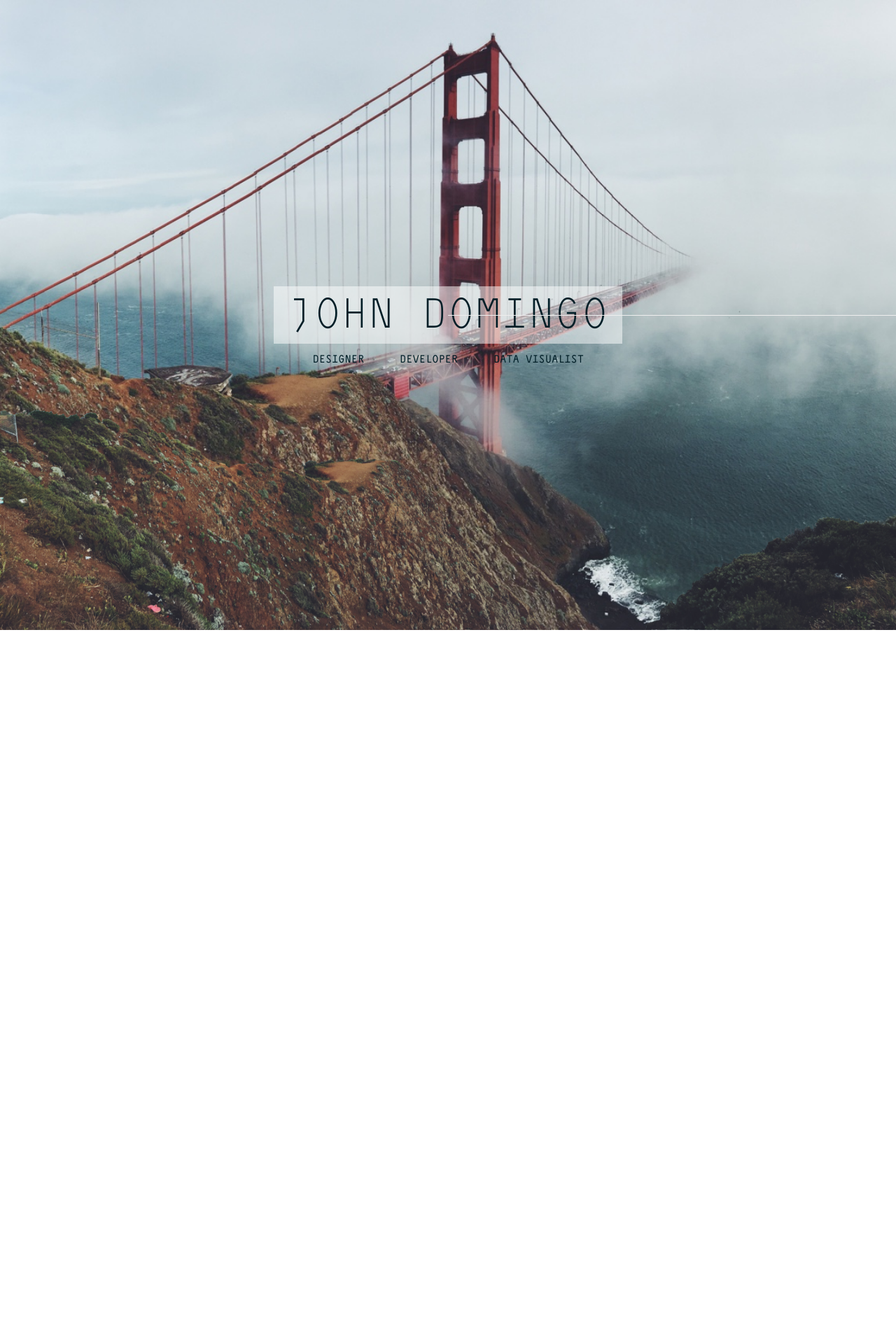
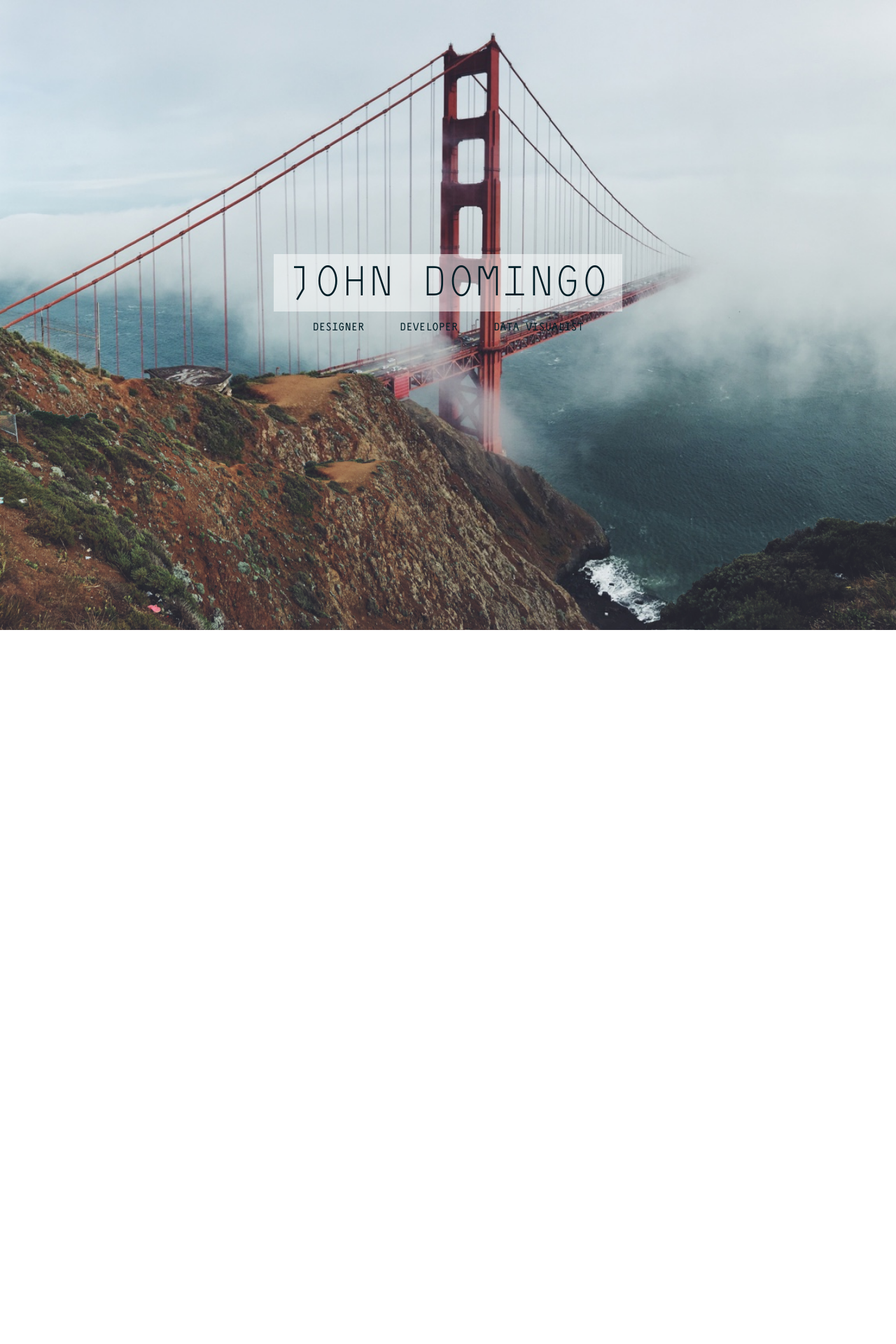
Before and after one commit to jwdomingo/jwdomingo.github.io, a Jekyll site: the page built from index.html, in a window 1280 px wide. Shown: the top 1920 px of the page at 70% size. Built offline with Jekyll 4.4.1, drawn with Linux system fonts in a browser that asks for light colours.

Commit message:
OMG IT WORKS

```diff
--- a/_layouts/home.html
+++ b/_layouts/home.html
@@ -1,6 +1,6 @@
 <!DOCTYPE html><html lang="en"><head>{% include head.html %}
 </head><body><!-- Landing Page //--><header class="text-center"><div class="bg-img"></div><div id="main-title" class="container"><h1>John Domingo</h1></div><div id="sub-title" class="container"><h6 class="sub-title"><input type="radio" name="toggler" id="design" class="toggler"><label for="design" class="lbl-toggler">Designer</label><p class="tag-list"><span>Sketch 3</span><span>Illustrator</span><span>Photoshop</span><span>InDesign</span></p></h6><h6 class="sub-title"><input type="radio" name="toggler" id="develop" class="toggler"><label for="develop" class="lbl-toggler">Developer</label><p class="tag-list"><span>HTML5</span><span>CSS3</span><span>JavaScript</span><span>jQuery</span><span>Git</span></p></h6><h6 class="sub-title"><input type="radio" name="toggler" id="datavis" class="toggler"><label for="datavis" class="lbl-toggler">Data Visualist</label><p class="tag-list"><span>D3.js</span><span>MATLAB</span><span>Excel VBA</span></p></h6></div><div id="about-text" class="container"><p>Just trying to find a foothold in this new territory called web development, so naturally I started a blog about my journey. I'm a data enthusiast with a penchant for interactive visualizations. When I've got free time I like to vedge out in the kitchen or lift heavy objects over my head.
-    </p></div><div class="fg-img-1"></div><div class="profile-img container"></div><hr class="special-hr container"></header><section id="about"></section><section id="skills"></section><!--script(src="/js/jquery-2.1.4.min.js")--><!--script(src="/js/functions.js")--></body></html>
+    </p></div><div class="fg-img-1"></div><div class="profile-img container"></div></header><section id="about"></section><section id="skills"></section><!--script(src="/js/jquery-2.1.4.min.js")--><!--script(src="/js/functions.js")--></body></html>
 
 
 <!--////////////////////////////////////////////////////////- body
--- a/_layouts/jade/home.jade
+++ b/_layouts/jade/home.jade
@@ -51,8 +51,6 @@
       .fg-img-1
 
       .profile-img.container
-
-      hr.special-hr.container
     section(id='about')
     section(id='skills')
 
--- a/_sass/_home.sass
+++ b/_sass/_home.sass
@@ -1,21 +1,38 @@
 // Font-Size Variables
-$fs-main: 3.5
-$fs-sub:  1.2
-$fs-tag:  1.1
+$fs-main-xs: 3.5
+$fs-sub-xs:  1.2
+$fs-tag-xs:  1.1
+
+$fs-main-md: 6.2
+$fs-sub-md:  1.5
+$fs-tag-md:  1
+
 
 // Height Variables
+$h-prof-xs: 80px
 $h-prof-sm: 100px
-$h-prof-xs: 80px
-$h-main:    (10px * $fs-main) + (2 * 10px)
-$h-sub:     (10px * $fs-sub) + (2 * 5px)
-$h-tag:     (10px * $fs-tag) * 1.5
+$h-prof-md: 150px
+
+$h-main-xs: (10px * $fs-main-xs) + (2 * 10px)
+$h-sub-xs:  (10px * $fs-sub-xs) + (2 * 5px)
+$h-tag-xs:  (10px * $fs-tag-xs) * 1.5
+
+$h-main-md: (10px * $fs-main-md) + (2 * 10px)
+$h-sub-md:  (10px * $fs-sub-md) + (2 * 5px)
+$h-tag-md:  (10px * $fs-tag-md) * 1.5
 
 // TranslateY Variables
-$ty-prof-sm: -$h-prof-sm - $h-main - 5px
-$ty-prof-xs: -$h-prof-xs - $h-main - 5px
-$ty-main: -$h-main - 5px
-$ty-tag:  ($h-sub / 2) + 10px
-$ty-text:  $h-sub + $h-tag + 25px
+$ty-prof-xs: -$h-prof-xs - $h-main-xs - 5px
+$ty-prof-sm: -$h-prof-sm - $h-main-xs - 5px
+$ty-prof-md: -$h-prof-md - $h-main-md - 5px
+
+$ty-main-xs: -$h-main-xs - 5px
+$ty-tag-xs:  ($h-sub-xs / 2) + 10px
+$ty-text-xs:  $h-sub-xs + $h-tag-xs + 25px
+
+$ty-main-md: -$h-main-md - 5px
+$ty-tag-md:  ($h-sub-md / 2) + 10px
+$ty-text-md:  $h-sub-md + $h-tag-md + 30px
 
 //////////////
 // PARALLAX //
@@ -45,11 +62,11 @@
   #main-title.container
     z-index: 0
     width: 100%
-    +transform(translate(-50%, $ty-main))
+    +transform(translate(-50%, $ty-main-xs))
 
     h1
       display: block
-      font-size: #{$fs-main}rem
+      font-size: #{$fs-main-xs}rem
       line-height: 1
       margin: 0px
       padding: 10px 20px
@@ -67,7 +84,7 @@
     +justify-content(space-around)
 
     h6.sub-title
-      font-size: #{$fs-sub}rem
+      font-size: #{$fs-sub-xs}rem
       margin: 0px
       color: $text-color
       font-weight: normal
@@ -99,8 +116,8 @@
         width: 85%
         margin: 0px
         +position(absolute, 50% null null 50%)
-        +transform(translate(-50%, $ty-tag))
-        font-size: #{$fs-tag}rem
+        +transform(translate(-50%, $ty-tag-xs))
+        font-size: #{$fs-tag-xs}rem
         line-height: 1
         text-transform: lowercase
         white-space: nowrap
@@ -119,7 +136,7 @@
 
   #about-text.container
     z-index: -2
-    +transform(translate(-50%, $ty-text))
+    +transform(translate(-50%, $ty-text-xs))
 
     width: 92.5%
 
@@ -159,7 +176,7 @@
 @media only screen and (max-height: 320px) and (-webkit-min-device-pixel-ratio: 1.5)
   header
     #main-title.container
-      +transform(translate(-50%, $ty-main + 5px))
+      +transform(translate(-50%, $ty-main-xs + 5px))
 
     .profile-img
       +size(80px)
@@ -187,7 +204,7 @@
 @media only screen and (min-width: 500px) and (min-height: 450px)
   header
     #main-title.container
-      +transform(translate(-50%, -41px))
+      +transform(translate(-50%, $ty-main-md))
 
       h1
         font-size: 6.2rem
@@ -195,25 +212,25 @@
 
     #sub-title.container
       width: 500px
-      +transform(translate(-50%, 51px))
+      +transform(translate(-50%, 5px))
 
       h6.sub-title
         font-size: 1.5rem
 
         p.tag-list
           font-size: 1rem
-          +transform(translate(-50%, 23px))
+          +transform(translate(-50%, $ty-tag-md))
 
     #about-text.container
       width: 500px
-      +transform(translate(-50%, 112px))
+      +transform(translate(-50%, $ty-text-md))
 
       p
         font-size: 1.5rem
 
     .profile-img
-      +size(150px)
-      +transform(translate(-50%, -200px))
+      +size($h-prof-md)
+      +transform(translate(-50%, $ty-prof-md))
 
 @media only screen and (min-width: 768px) and (min-height: 450px)
   header
```
